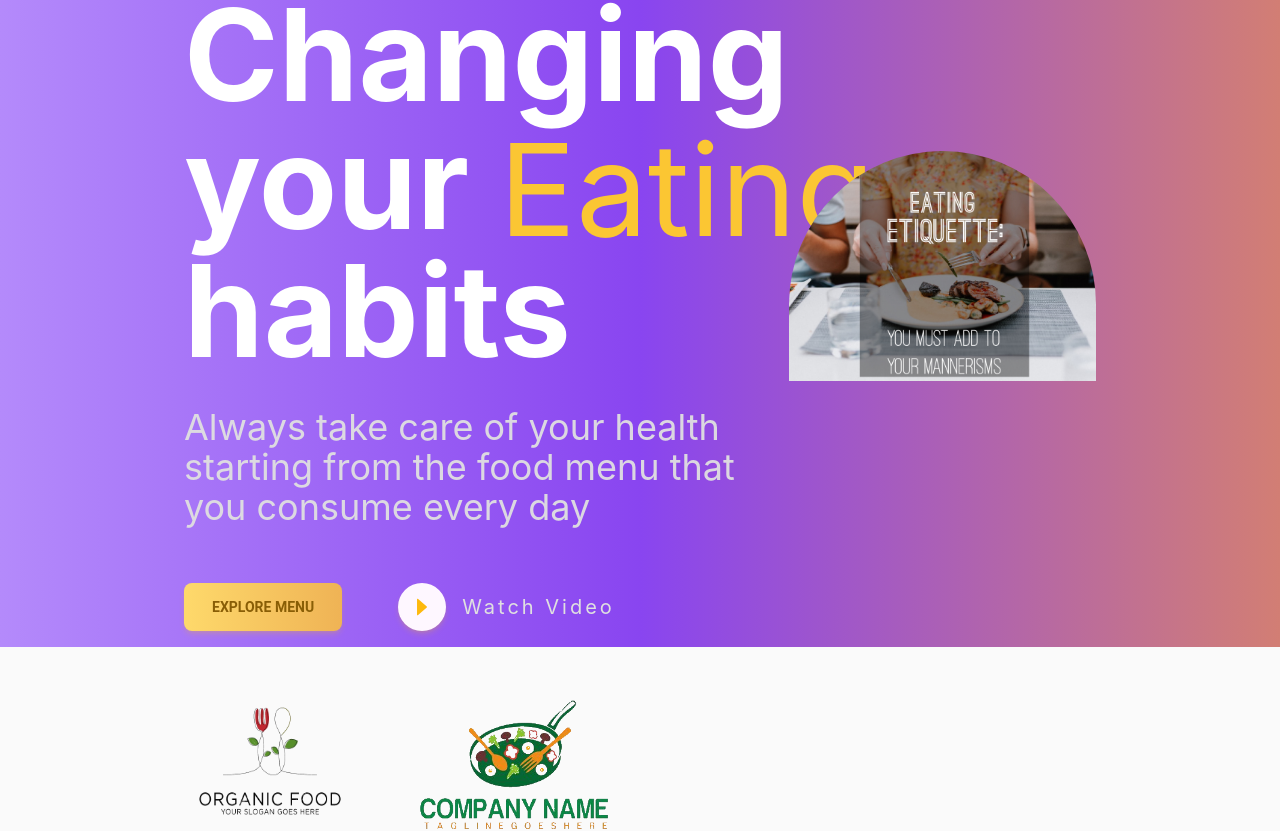
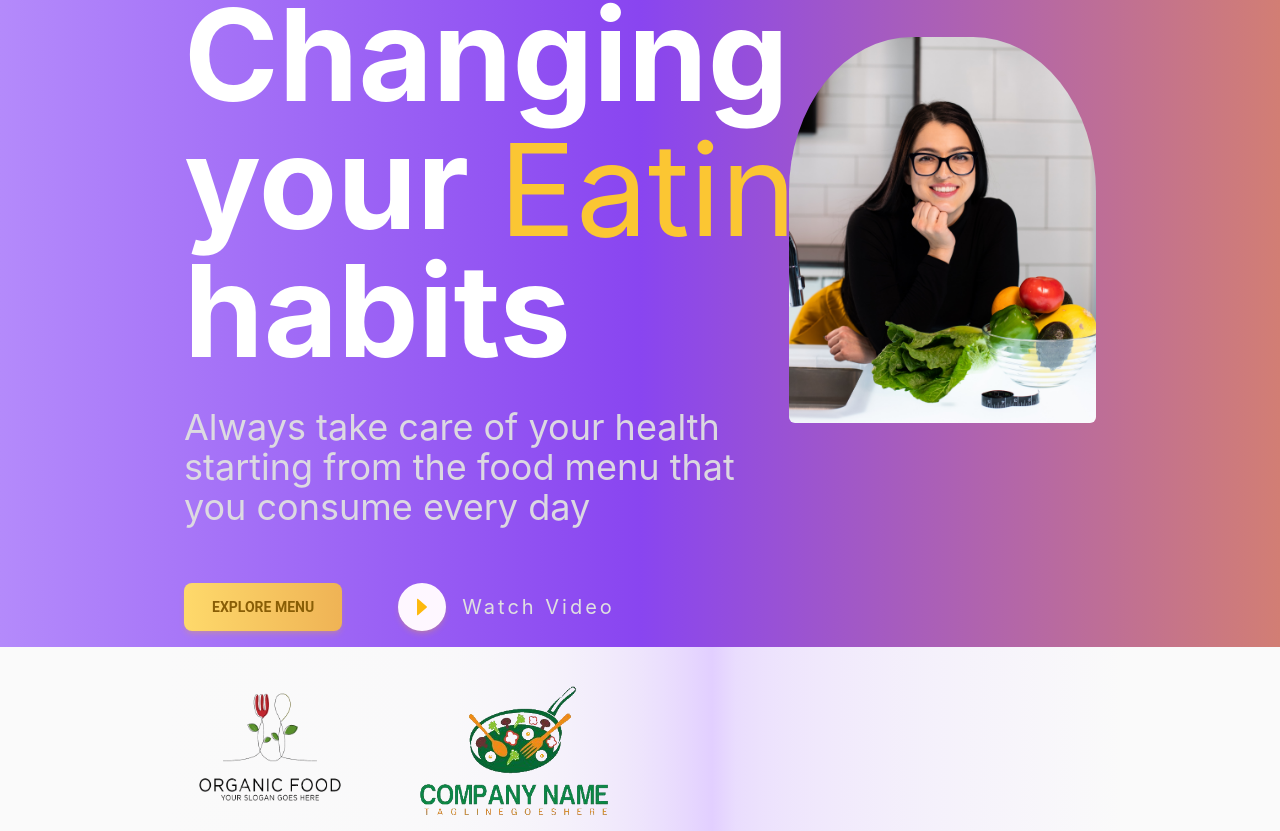
Before and after one commit to 1pyke/Eatly, a React (Create React App) app: page / in a window 1280 px wide. Shown: the part 153-984 px from the top of the page. Built offline with nearby package versions, Linux system fonts and the light colour scheme.

Commit message:
finishing images

```diff
--- a/src/App.js
+++ b/src/App.js
@@ -19,6 +19,7 @@ const App = () => {
     backgroundRepeat: 'no-repeat',
     position: 'relative',
     minHeight: '100vh',
+    height: '100vh',
     display: 'flex',
     justifyContent: 'center',
   };
@@ -33,7 +34,7 @@ const App = () => {
         </div>
       </div>
       {/* Section with LogoSection1 and Section2 */}
-      <div className='pl-40 pr-40'>
+      <div className='px-40'>
         <LogoSection1 />
         <Section2 />
         <Section3 />
--- a/src/components/layouts/MainHeader.jsx
+++ b/src/components/layouts/MainHeader.jsx
@@ -39,7 +39,7 @@ const MainHeader = () => {
               smooth={true}
               to={link.to}
               key={index}
-              className="relative flex items-center h-full mr-16 text-gray-300 hover:text-gray-400 text-xl transition-colors duration-200"
+              className="relative cursor-pointer flex items-center h-full mr-16 text-gray-300 hover:text-gray-400 text-xl transition-colors duration-200"
             >
               {link.label}
             </Link>
--- a/src/components/layouts/mainHeader.module.css
+++ b/src/components/layouts/mainHeader.module.css
@@ -2,4 +2,5 @@
     background: -webkit-linear-gradient(#f9d673, #e5b15f);
     -webkit-background-clip: text;
     -webkit-text-fill-color: transparent;
+
 }
--- a/src/components/section1/LogoSection1.jsx
+++ b/src/components/section1/LogoSection1.jsx
@@ -1,10 +1,12 @@
 import React from "react";
 import HealthLogo from "../../images/logo1.png";
 import EatingLogo from "../../images/logo2.png";
-
+import styles from "./section1.module.css";
 const LogoSection1 = () => {
   return (
-    <div className="h-[100px] flex items-center my-16">
+    <div
+      className={`${styles.logoBackground} h-[200px] flex items-center mb-16`}
+    >
       <div className="flex">
         <img
           src={HealthLogo}
--- a/src/components/section1/Section1.jsx
+++ b/src/components/section1/Section1.jsx
@@ -1,5 +1,5 @@
 import React from "react";
-import Section1Image from "../../images/EatingEtiquette.jpg";
+import Section1Image from "../../images/main__image.jpg";
 import ReusableButton from "../reusableComponents/ReusableButton";
 import { IconButton } from "@material-tailwind/react";
 import { AiFillCaretRight } from "react-icons/ai";
@@ -57,10 +57,10 @@ const Section1 = () => {
       </div>
 
       {/* Right Section */}
-      <div className="flex-1 h-full relative top-40">
+      <div className="w-[40%] h-[80vh] relative z-10  mt-[5%] ">
         <img
           src={Section1Image}
-          className="bg-cover rounded-t-full"
+          className={` bg-cover rounded-t-[40%] rounded-b-md `}
           alt="Logo"
         />
       </div>
--- a/src/components/section1/section1.module.css
+++ b/src/components/section1/section1.module.css
@@ -71,6 +71,13 @@
         margin-top: 0px;
         transform: rotate(15deg);
     }
+}
+
+.logoBackground {
+    /* background: linear-gradient(90deg, #fafafa, 50%, #c9acec, #fafafa, 50%); */
+    background: #fafafa;
+    background: linear-gradient(to right, #fafafa, 50%, #e2cfff, 65%, #fafafa);
+    background: -webkit-linear-gradient(to right, #fafafa, #f2e9ff, #fafafa);
 }
 
 @keyframes roll2 {
```
Also changed, not shown: src/images/main__image.jpg (added), src/images/welcoming-woman-.jpg (added).
